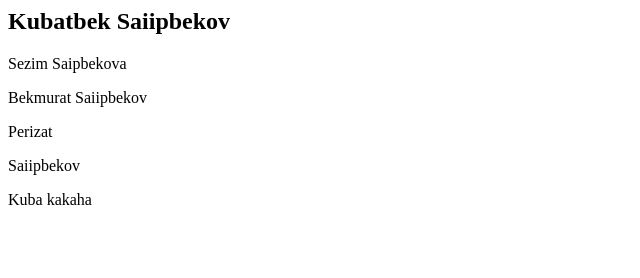
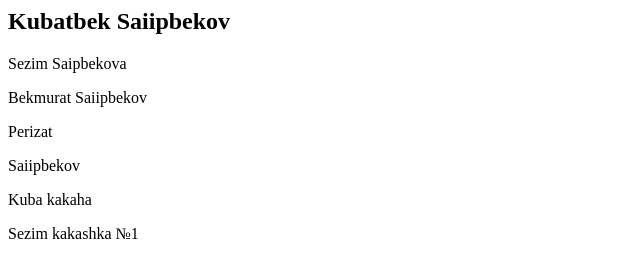
Before and after one commit to SezimSaipbekova/kubaproj, a plain HTML site: page index.html in a window 1280 px wide. Shown: the whole page, without its empty margins (0-640 px from the left). Drawn offline with Linux system fonts and the light colour scheme.

Commit message:
Added sezka bok

```diff
--- a/index.html
+++ b/index.html
@@ -4,3 +4,4 @@
 <p>Perizat</p>
 <p>Saiipbekov</p>
 <p>Kuba kakaha</p>
+<p>Sezim kakashka №1</p>
```
